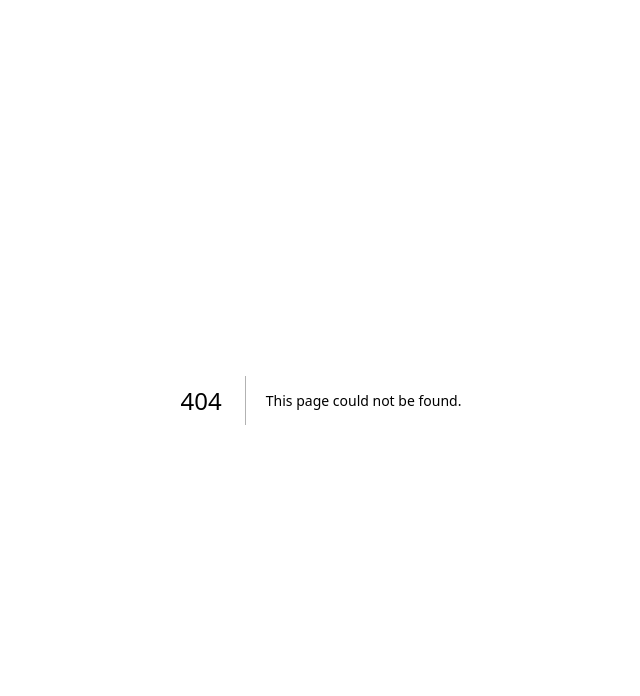
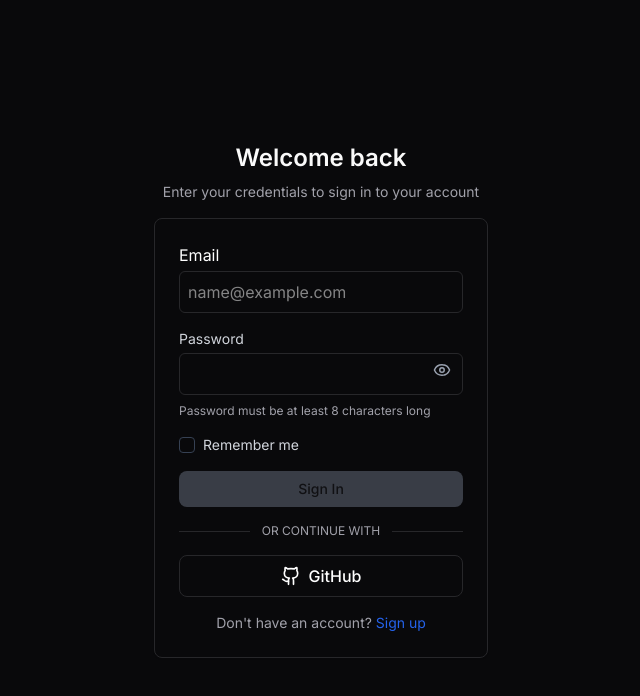
Before and after one commit to lucidfort/qualinova-frontend, a Next.js app: page /login in a window 1280 px wide. Before the commit this address had no page. Shown: the top 696 px of the page, without its empty margins (319-959 px from the left). Built offline with nearby package versions, Linux system fonts and the light colour scheme.

Commit message:
Feature: Login Page (#18)

```diff
--- /dev/null
+++ b/src/app/login/page.tsx
@@ -0,0 +1,11 @@
+import LoginForm from "@/components/organisms/LoginForm/LoginForm"
+
+const LoginPage = () => {
+    return (
+        <div>
+            <LoginForm />
+        </div>
+    )
+}
+
+export default LoginPage
--- /dev/null
+++ b/src/components/organisms/LoginForm/LoginForm.tsx
@@ -0,0 +1,127 @@
+"use client";
+
+import { Button } from "@/components/atoms/Button/Button";
+import Checkbox from "@/components/atoms/Checkbox/Checkbox";
+import githubIcon from "@/components/atoms/icons/githubicon.svg";
+import Input from "@/components/atoms/Input/Input";
+import { loginFormSchema } from "@/schemas/loginFormSchema";
+import { zodResolver } from "@hookform/resolvers/zod";
+import Image from "next/image";
+import Link from "next/link";
+import { useForm } from "react-hook-form";
+import { z } from "zod";
+import PasswordInput from "../../atoms/Input/PasswordInput";
+
+type RegisterFormData = z.infer<typeof loginFormSchema>;
+
+const LoginForm = () => {
+    const {
+        register,
+        handleSubmit,
+        formState: { errors, isValid },
+    } = useForm<RegisterFormData>({
+        resolver: zodResolver(loginFormSchema),
+        mode: "onChange",
+    });
+
+    const onSubmit = (data: RegisterFormData) => {
+        console.log("Form Submitted:", data);
+    };
+
+    return (
+        <div className="h-screen flex justify-center items-center">
+            <div className="space-y-4 py-6 md:py-10 px-4 xl:py-0 xl:px-0">
+                <div className="text-center flex flex-col gap-2">
+                    <h2 className="text-xl md:text-2xl leading-8 font-semibold text-[#FAFAFA]">
+                        Welcome back
+                    </h2>
+                    <p className="text-sm text-[#A1A1AA] leading-5">
+                        Enter your credentials to sign in to your account
+                    </p>
+                </div>
+                <form
+                    onSubmit={handleSubmit(onSubmit)}
+                    className="w-full max-w-[420px] mx-auto space-y-4 bg-[#09090B] h-fit p-3 md:p-6
+           rounded-lg border border-[#27272A] shadow-[0px_1px_2px_#0000000D]"
+                >
+                    <Input
+                        label="Email"
+                        placeholder="name@example.com"
+                        type="email"
+                        {...register("email")}
+                        error={errors.email?.message}
+                    />
+
+                    <div className="space-y-2">
+                        <PasswordInput
+                            label="Password"
+                            {...register("password")}
+                            error={errors.password?.message}
+                        />
+                        <p className="text-[#A1A1AA] text-xs leading-4">
+                            Password must be at least 8 characters long
+                        </p>
+                    </div>
+
+                    <Checkbox
+                        label={
+                            <div className="text-sm">
+                                Remember me
+                            </div>
+                        }
+                        {...register("rememberMe")}
+                        error={errors.rememberMe?.message}
+                    />
+
+                    <Button
+                        type="submit"
+                        fullWidth
+                        disabled={!isValid}
+                        className="rounded-[6px]  bg-[#2563EB]/50 hover:bg-[#2563EB] text-[#18181B]"
+                    >
+                        <p className=" text-sm leading-5  text-[#18181B] font-medium">
+                            {" "}
+                            Sign In
+                        </p>
+                    </Button>
+
+                    <div className="flex justify-between items-center">
+                        <div className="h-[1px] w-[25%] bg-[#27272A]"></div>
+                        <p className="text-[#A1A1AA] w-[50%] text-xs text-center">OR CONTINUE WITH</p>
+                        <div className="h-[1px] w-[25%] bg-[#27272A]"></div>
+                    </div>
+
+                    <Button
+                        type="button"
+                        className="flex border border-[#27272A] w-full hover:bg-[#27272A] "
+                    >
+                        <Image
+                            src={githubIcon}
+                            alt=""
+                            width={20}
+                            height={20}
+                            className="mr-2"
+                        />
+                        GitHub
+                    </Button>
+
+                    <div className="flex justify-center text-sm items-center">
+                        <p className="text-[#A1A1AA]">
+                            Don&apos;t have an account?{" "}
+                            <span>
+                                <Link
+                                    className="text-sm hover:underline text-[#2563EB]"
+                                    href="/register"
+                                >
+                                    Sign up
+                                </Link>
+                            </span>
+                        </p>
+                    </div>
+                </form>
+            </div>
+        </div>
+    );
+};
+
+export default LoginForm;
--- a/src/components/organisms/Registerform/RegisterForm.tsx
+++ b/src/components/organisms/Registerform/RegisterForm.tsx
@@ -139,7 +139,7 @@ const RegisterForm = () => {
               <span>
                 <Link
                   className="text-sm hover:underline text-[#2563EB]"
-                  href="/"
+                  href="/login"
                 >
                   Sign in
                 </Link>
--- /dev/null
+++ b/src/schemas/loginFormSchema.ts
@@ -0,0 +1,7 @@
+import { z } from "zod";
+
+export const loginFormSchema = z.object({
+ email: z.string().email("Invalid email format"),
+  password: z.string().min(8, "Password must be at least 8 characters long"),
+  rememberMe: z.boolean().optional(),
+});
```
